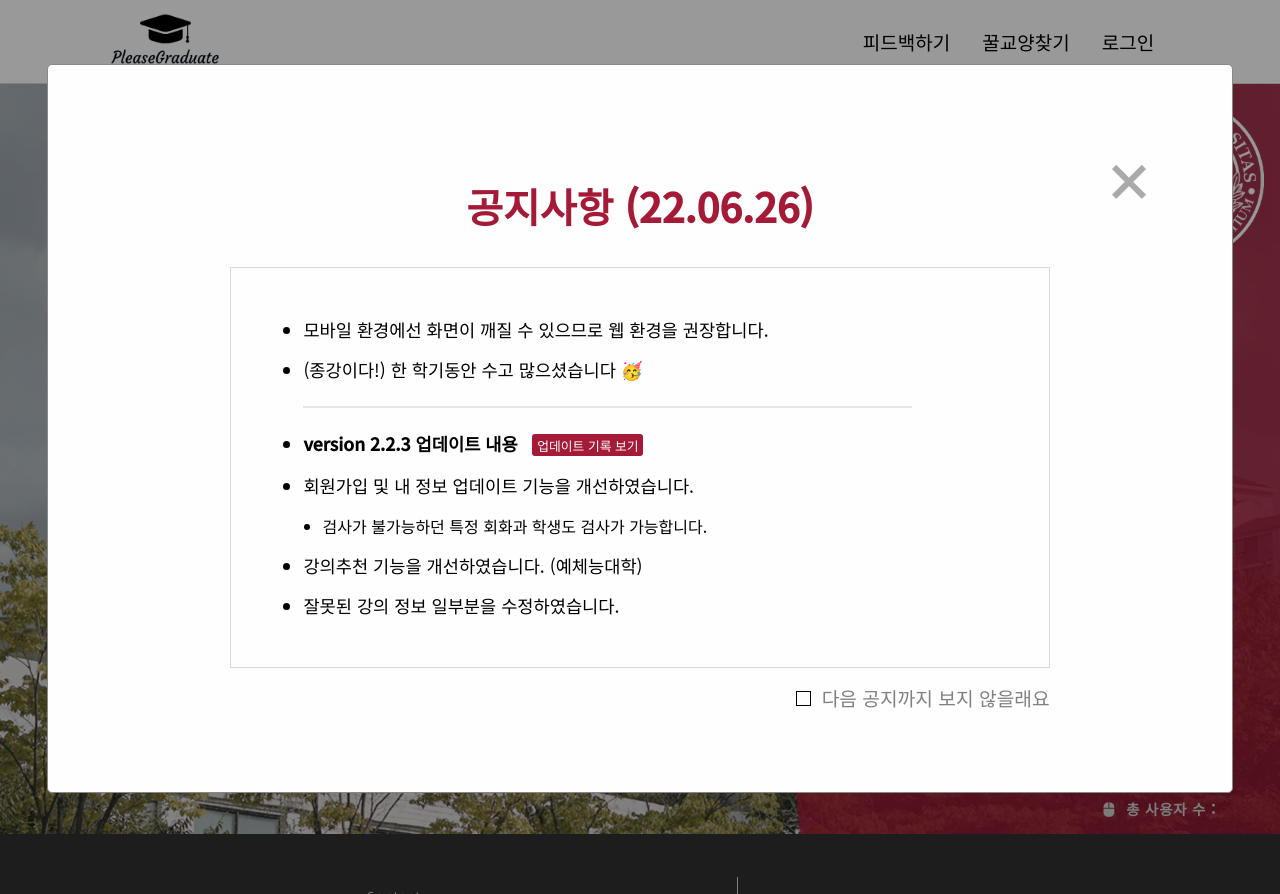
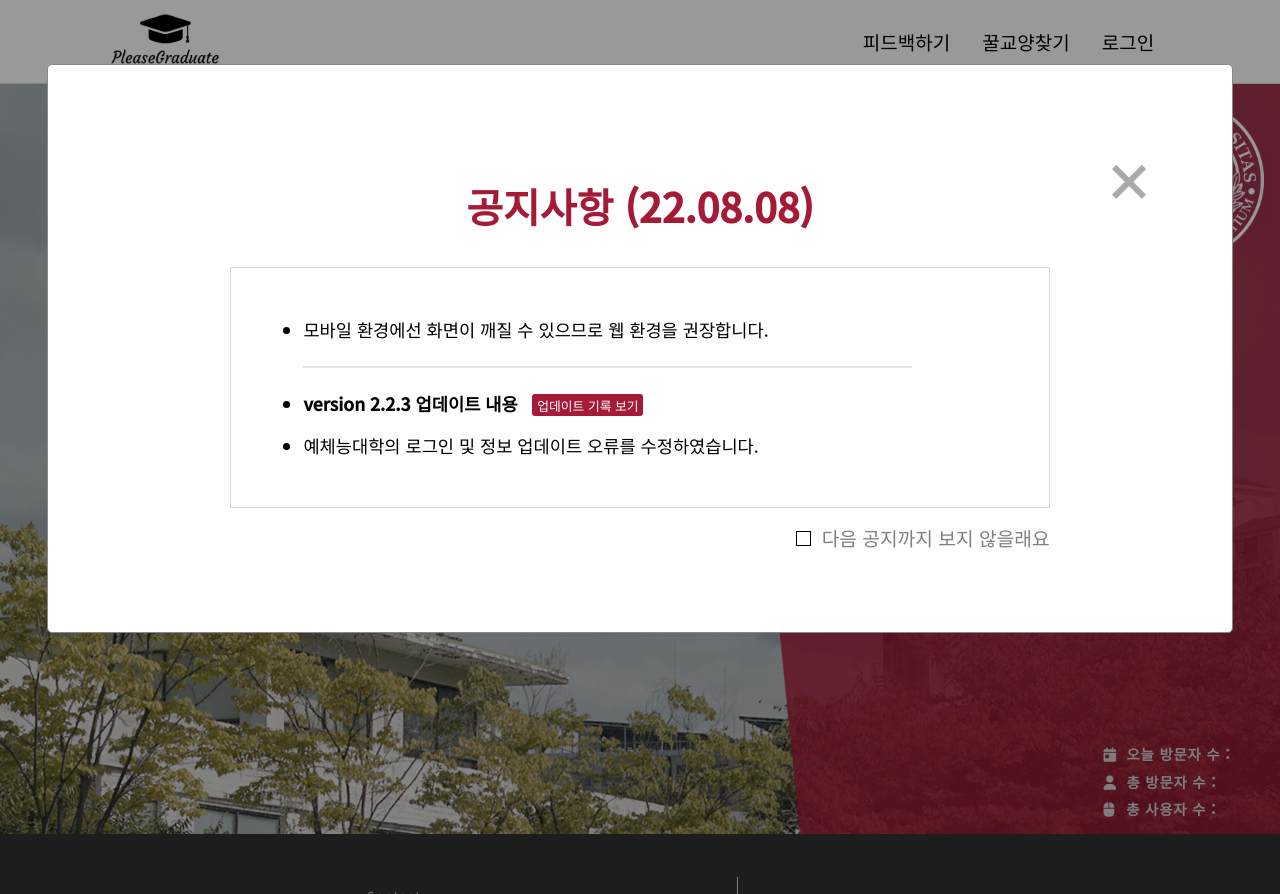
Before and after one commit to hanjo8813/PleaseGraduate, a Django app: template app/templates/head.html in a window 1280 px wide. Run offline with Django 3.2, Linux system fonts and the light colour scheme; the template is opened without the code that fills it, so the values that code supplies are empty; some libraries are stand-ins or nearby versions.

Commit message:
fix: 예체능대학 정보업데이트 오류 수정

```diff
--- a/app/templates/head.html
+++ b/app/templates/head.html
@@ -43,27 +43,17 @@
         <span id='dd' class="close" style="font-size:3rem;">&times;</span>
         <div class='popup_content'>
             <div class='popup_title'>
-                공지사항 (22.06.26)
+                공지사항 (22.08.08)
             </div>
             <div class='popup_box'>
                 <ul>
                     <li>모바일 환경에선 화면이 깨질 수 있으므로 웹 환경을 권장합니다.</li>
-                    <li>(종강이다!) 한 학기동안 수고 많으셨습니다 🥳</li>
                     <hr style='border: 0.001px solid rgb(230, 230, 230); margin:1rem 0 1rem 0; width:85%'>
                     <li>
                         <b>version 2.2.3 업데이트 내용</b>&nbsp;&nbsp;
                         <a class="link_site" target="_blank" href="https://github.com/hanjo8813/PleaseGraduate/blob/master/dev_record.md">업데이트 기록 보기</a>
                     </li>
-                    <li>회원가입 및 내 정보 업데이트 기능을 개선하였습니다.</li>
-                    <li style="margin-left:1.2rem; font-size:1rem;">
-                        검사가 불가능하던 특정 회화과 학생도 검사가 가능합니다.
-                    </li>
-                    <li>
-                        강의추천 기능을 개선하였습니다. (예체능대학)
-                    </li>
-                    <li>
-                        잘못된 강의 정보 일부분을 수정하였습니다.
-                    </li>
+                    <li>예체능대학의 로그인 및 정보 업데이트 오류를 수정하였습니다.</li>
 
                 </ul>
             </div>
--- a/app/views/calculate.py
+++ b/app/views/calculate.py
@@ -326,7 +326,7 @@ def f_result(user_id):
 
         # 인문/예체능대학의 16,17 학번의 소기코 대체과목은 컴기코로 바꿔줌
         if ui_row.year in [16, 17] \
-            and Major.objects.get(major = ui_row.major).college in ["예체능대학", "인문과학대학"] \
+            and Major.objects.filter(major = ui_row.major)[0].college in ["예체능대학", "인문과학대학"] \
             and '9799' in recom_essential_cs :
             # 일단 추천리스트에서 소기코는 삭제하고
             recom_essential_cs.remove('9799')
```
Also changed, not shown: app/views/admin.py (+6 -3 lines).
